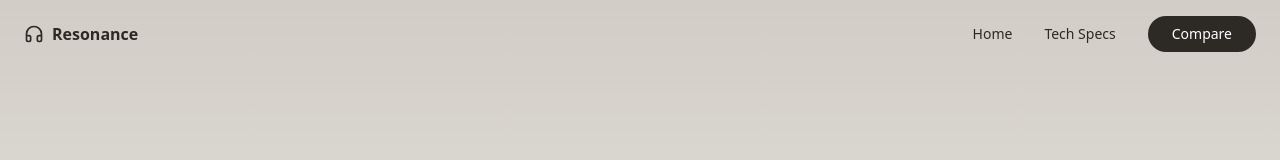
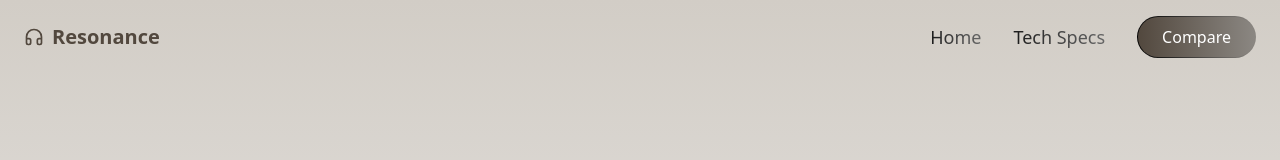
Before and after one commit to Raed-div/headphones-website, a React (Create React App) app: page / in a window 1280 px wide. Shown: the top 160 px of the page. Built offline with nearby package versions, Linux system fonts and the light colour scheme.

Commit message:
feat: Enhance Header component with updated styles and improved button interactions for better UI/UX

```diff
--- a/src/components/Navbar/Header.jsx
+++ b/src/components/Navbar/Header.jsx
@@ -16,29 +16,99 @@ const Header = ({ setMenuOpen }) => {
             strokeWidth="2"
             strokeLinecap="round"
             strokeLinejoin="round"
-            className="w-5 h-5 text-[#2D2A26]"
+            className="w-5 h-5 text-[#52483E]"
           >
             <path d="M3 14h3a2 2 0 0 1 2 2v3a2 2 0 0 1-2 2H5a2 2 0 0 1-2-2v-7a9 9 0 0 1 18 0v7a2 2 0 0 1-2 2h-1a2 2 0 0 1-2-2v-3a2 2 0 0 1 2-2h3" />
           </svg>
-          <span className="font-semibold text-[#2D2A26]">Resonance</span>
+          <span className="font-semibold text-[20px] sm:text-[20px] text-[#52483E]">
+            Resonance
+          </span>
         </div>
 
         {/* Desktop Menu */}
         <nav className="hidden md:flex items-center gap-8">
-          <a className="text-sm text-[#2D2A26] hover:opacity-70 cursor-pointer">
+          <button
+            type="button"
+            className="
+              inline-block
+              text-[13px]
+              sm:text-[15px]
+              md:text-[16px]
+              lg:text-[18px]
+              font-normal
+              text-transparent
+              bg-clip-text
+              bg-gradient-to-r
+              from-[#1A1A1A]
+              via-[#444444]
+              to-[#666666]
+              cursor-pointer
+              transition-colors
+              duration-300
+            "
+          >
             Home
-          </a>
-          <a className="text-sm text-[#2D2A26] hover:opacity-70 cursor-pointer">
+          </button>
+
+          <button
+            type="button"
+            className="
+              inline-block
+              text-[13px]
+              sm:text-[15px]
+              md:text-[16px]
+              lg:text-[18px]
+              font-normal
+              text-transparent
+              bg-clip-text
+              bg-gradient-to-r
+              from-[#1A1A1A]
+              via-[#444444]
+              to-[#666666]
+              cursor-pointer
+              transition-colors
+              duration-300
+            "
+          >
             Tech Specs
-          </a>
-          <button className="bg-[#2D2A26] text-white px-6 py-2 rounded-full text-sm">
-            Compare
           </button>
+
+          <div className="relative inline-block rounded-[24px] p-[1px] bg-gradient-to-r from-[#000000] to-[#8B8782]">
+            <button
+              type="button"
+              className="
+                w-full
+                px-6
+                py-2
+                text-[16px]
+                font-normal
+                text-white
+                rounded-[24px]
+                bg-gradient-to-r
+                from-[#52483E]
+                to-[#8B8782]
+                focus:outline-none
+                cursor-pointer
+              "
+            >
+              Compare
+            </button>
+          </div>
         </nav>
 
         {/* Mobile Button */}
         <button
-          className="md:hidden text-2xl text-[#2D2A26]"
+          type="button"
+          className="
+            md:hidden
+            text-[32px]
+            border-2
+            border-transparent
+            rounded-lg
+            cursor-pointer
+            focus:outline-none
+            text-[#000000]
+          "
           onClick={() => setMenuOpen(true)}
         >
           ☰
```
